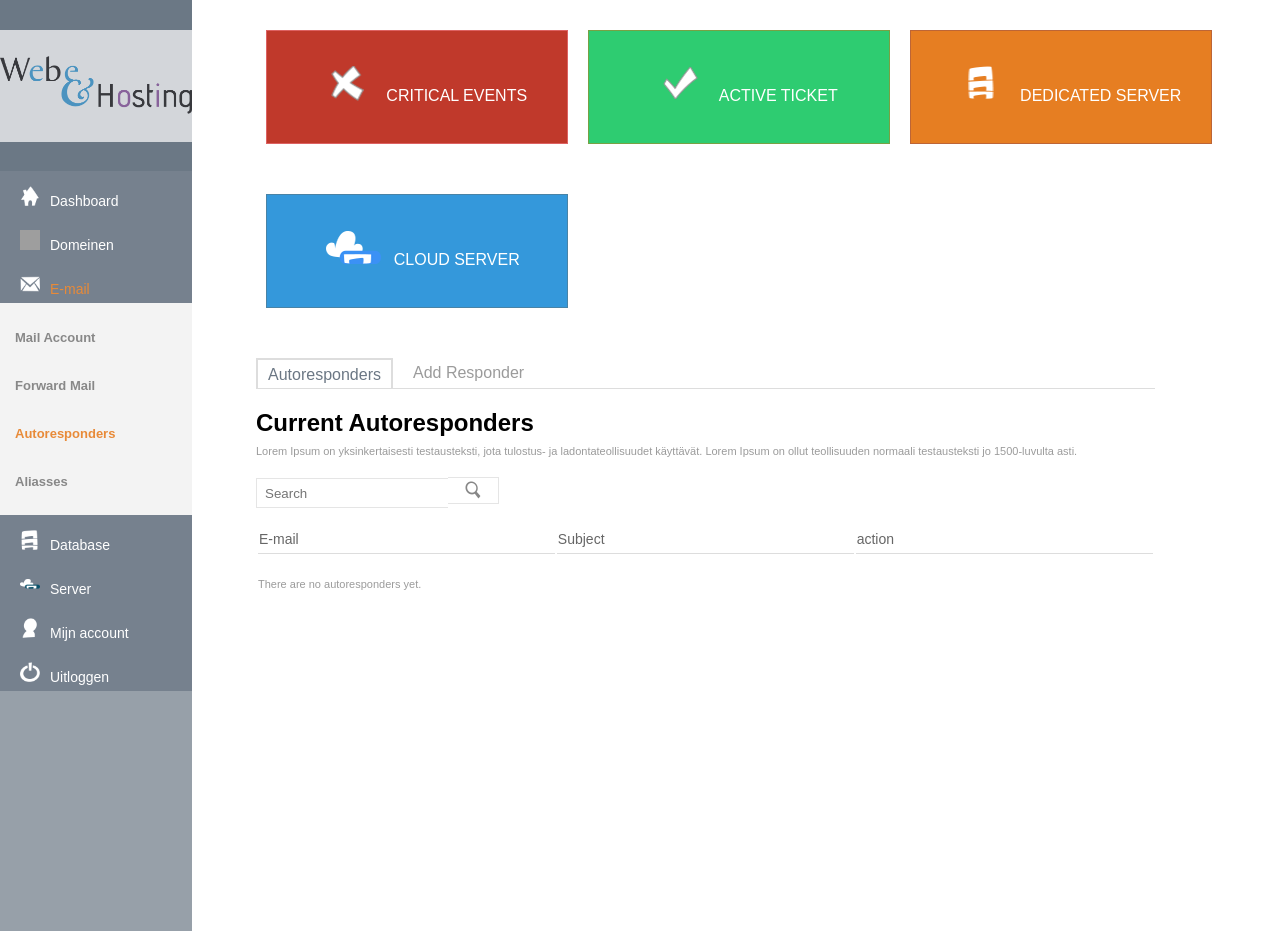
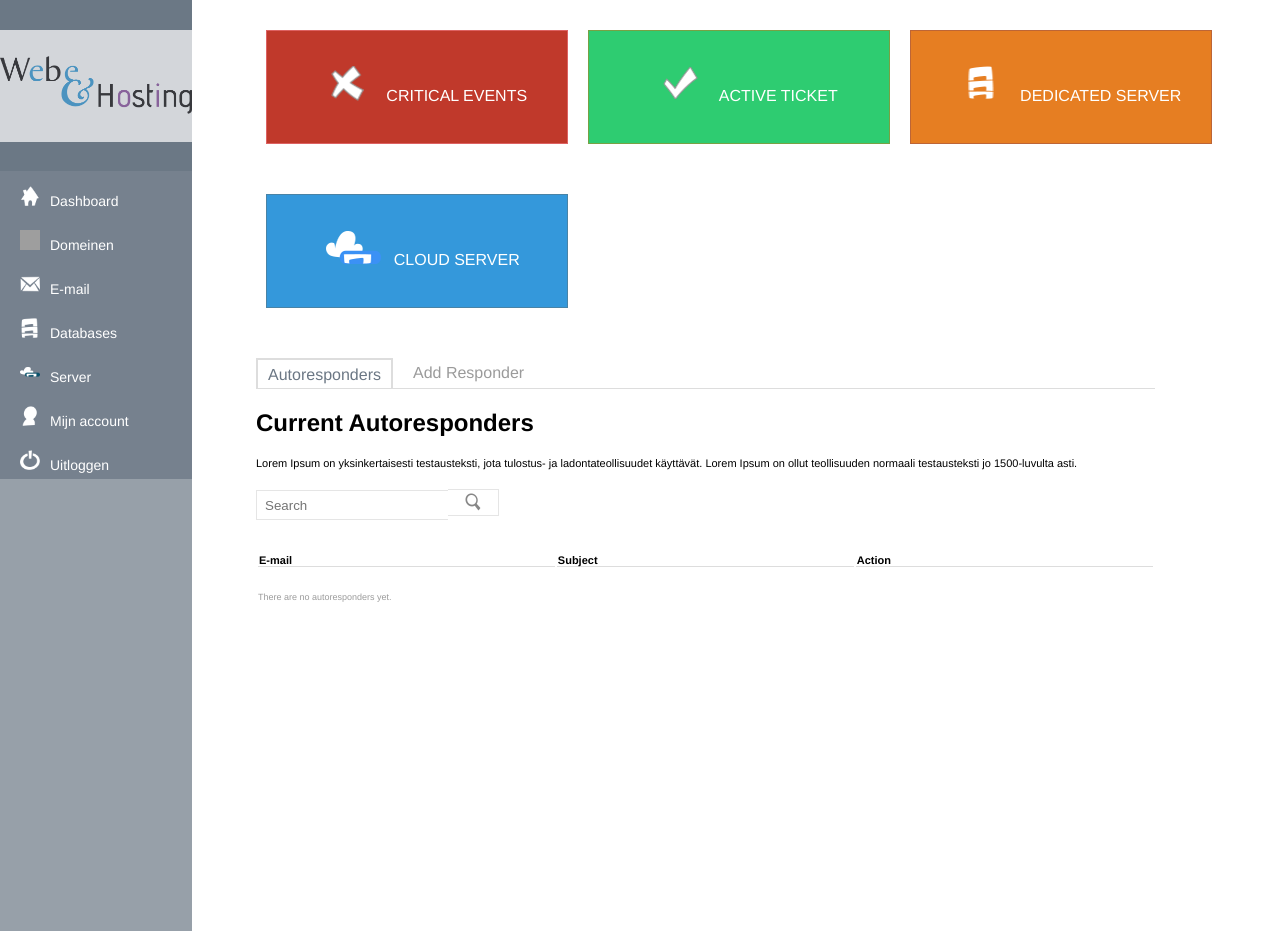
Before and after one commit to dzirg44/WebeHosting, a PHP site: page /pages/autoresponders.html in a window 1280 px wide. Shown: the top 931 px of the page. Run offline with PHP 8.4, Linux system fonts and the light colour scheme; grey boxes are pictures that could not be loaded.

Commit message:
little change

```diff
--- a/css/layout.css
+++ b/css/layout.css
@@ -4,7 +4,7 @@ body {
     height: 100%;
     margin: 0;
     background: #fff;
-    font-family: sans-serif;
+    font-family: 'helvetica';
 }
 
 .left {
@@ -19,10 +19,25 @@ body {
     text-align: right;
 }
 
+.negen {
+    font-size: 9px;
+    margin-top: -12px;
+    color: #9B9B9B;
+}
+
 .elf {
     font-size: 11px;
-    margin-top: -12px;
-    color: #9B9B9B;
+    color: #000;
+}
+
+.elf-table {
+    font-size: 11px;
+    color: #000;
+    margin-bottom: -1px;
+}
+
+h2 {
+    font-size: 24px;
 }
 
 h3 {
@@ -31,11 +46,15 @@ h3 {
     margin: 0;
     margin-top: 20px;
     padding-bottom: 5px;
-    font-size: 14px;
+    font-size: 12px;
 }
 
 .subtext {
-    font-size: 12px;
+    font-size: 11px;
+}
+
+a {
+    color: #fff;
 }
 
 
@@ -156,10 +175,6 @@ a {
     width: 20px;
     padding-top: 15px;
     padding-left: 20px;
-}
-
-.active {
-    color: #E88A38;
 }
 
 .menu-text {
@@ -565,18 +580,15 @@ div.aanbieding {
     width: 100%;
     height: 30px;
     margin-bottom: 20px;
-}
-
-.inputt {
-    height: 150px;
-    width: 100%;
+    font-size: 10px;
 }
 
 select {
     width: 100%;
-    height: 30px;
+    height: 30px !important;
     margin-bottom: 20px;
     margin-top: -20px;
+    font-size: 10px;
 }
 
 .auto {
@@ -635,6 +647,7 @@ tr {
     outline: 0;
     padding: .4em 0 .4em .6em;
     width: 183px;
+    margin-bottom: 20px;
 }
 
 #button-holder {
@@ -660,4 +673,19 @@ tr {
 
 textarea {
     padding: 10px;
+    border: 1px solid #CCCCCC;
+    height: 150px;
+    width: 100%;
 }
+
+.background-grey {
+    background: #EFEFEF;
+    height: 30px;
+    border: none;
+}
+
+.background-white {
+    background: #fff;
+    height: 30px;
+    border: none;
+}
--- a/index.html
+++ b/index.html
@@ -18,7 +18,7 @@
                 <img src="images/WeBeHosting.png" class="logo">
             </li>
             <li class='kop'>
-                <a href='#' class="active"><img src="images/home.jpg" class="nav-img"><span class="hidden-xs menu-text">Dashboard</span>
+                <a href='#'><img src="images/home.jpg" class="nav-img"><span class="hidden-xs menu-text">Dashboard</span>
                 </a>
             </li>
             <li class='kop'>
--- a/js/script.js
+++ b/js/script.js
@@ -1,8 +1,6 @@
 (function ($) {
     $(document).ready(function () {
         $('#cssmenu > ul > li > a').click(function () {
-            $('#cssmenu li').removeClass('active');
-            $(this).closest('li').addClass('active');
             var checkElement = $(this).next();
             if ((checkElement.is('ul')) && (checkElement.is(':visible'))) {
                 $(this).closest('li').removeClass('active');
@@ -12,11 +10,6 @@
                 $('#cssmenu ul ul:visible').slideUp('normal');
                 checkElement.slideDown('normal');
             }
-            if ($(this).closest('li').find('ul').children().length == 0) {
-                return true;
-            } else {
-                return false;
-            }
         });
     });
 })(jQuery);
--- a/pages/autoresponders.html
+++ b/pages/autoresponders.html
@@ -37,15 +37,16 @@
                 <a href='#'><img src="../images/.jpg" class="nav-img"><span class="hidden-xs menu-text">Domeinen</span></a>
             </li>
             <li class='kop'>
-                <a href='#' class="active"><img src="../images/mail.png" class="nav-img"><span class="hidden-xs menu-text">E-mail</span></a>
+                <a href='#'><img src="../images/mail.png" class="nav-img"><span class="hidden-xs menu-text">E-mail</span></a>
+                <ul>
+                    <li><a href='#' class="subkop">Mail Account</a></li>
+                    <li><a href='#' class="subkop">Forward Mail</a></li>
+                    <li><a href='#' class="subkop">Autoresponders</a></li>
+                    <li><a href='#' class="subkop">Aliasses</a></li>
+                </ul>
             </li>
-            <li class="subkop1" style="padding-top: 20px; padding-bottom: 10px; padding-left: 15px;"><a href='#' class="subkop" style="font-size: 13px; font-weight: bold; ">Mail Account</a></li>
-            <li class="subkop1" style="padding-top: 10px; padding-bottom: 10px; padding-left: 15px;"><a href='#' class="subkop" style="font-size: 13px; font-weight: bold; ">Forward Mail</a></li>
-            <li class="subkop1" style="padding-top: 10px; padding-bottom: 10px; padding-left: 15px;"><a href='autoresponders.html' class="active" style="font-size: 13px; font-weight: bold; ">Autoresponders</a></li>
-            <li class="subkop1" style="padding-top: 10px; padding-bottom: 20px; padding-left: 15px;"><a href='#' class="subkop" style="font-size: 13px; font-weight: bold; ">Aliasses</a></li>
-
             <li class='kop'>
-                <a href='#'><img src="../images/dedicated.png" class="nav-img"><span class="hidden-xs menu-text">Database</span></a>
+                <a href='#'><img src="../images/dedicated.png" class="nav-img"><span class="hidden-xs menu-text">Databases</span></a>
             </li>
             <li class='kop'>
                 <a href='#'><img src="../images/cloud.jpg" class="nav-img"><span class="hidden-xs menu-text">Server</span></a>
@@ -90,14 +91,17 @@
                     <table class="auto">
                         <tr>
                             <th class="th">
-                                <h3>E-mail</h3></th>
+                                <p class="elf-table">E-mail</p>
+                            </th>
                             <th class="th">
-                                <h3>Subject</h3></th>
+                                <p class="elf-table">Subject</p>
+                            </th>
                             <th class="th">
-                                <h3>action</h3></th>
+                                <p class="elf-table">Action</p>
+                            </th>
                         </tr>
                         <tr>
-                            <td class="elf padding-elf">There are no autoresponders yet.</td>
+                            <td class="negen padding-elf">There are no autoresponders yet.</td>
                             <td></td>
                             <td></td>
                         </tr>
@@ -107,19 +111,19 @@
                 <div id="tab-2" class="tab-content">
                     <div class="div">
                         <h3>Character</h3>
-                        <select>
+                        <select class="background-grey">
                             <option value="">UTF-8</option>
                         </select>
-                        <p class="elf">je fiktívny text, používaný pri návrhu tlačovín a typografie. Lorem </p>
+                        <p class="negen">je fiktívny text, používaný pri návrhu tlačovín a typografie. Lorem </p>
                         <h3>Interval</h3>
-                        <select>
+                        <select class="background-white">
                             <option value="">Hours</option>
                         </select>
-                        <p class="elf">je fiktívny text, používaný pri návrhu tlačovín a typografie. Lorem </p>
+                        <p class="negen">je fiktívny text, používaný pri návrhu tlačovín a typografie. Lorem </p>
                         <h3>E-mail</h3>
                         <input type="email" name="email" placeholder="Email@example.com" class="input">
                         <h3>Domein</h3>
-                        <select>
+                        <select class="background-grey">
                             <option value="">Nildomain</option>
                         </select>
                         <h3>From</h3>
@@ -129,7 +133,7 @@
                     </div>
                     <div class="div" style="position: absolute;">
                         <h3>Body</h3>
-                        <textarea type="text" name="subject" placeholder="Type hier u notitie" class="inputt"></textarea>
+                        <textarea type="text" name="subject" placeholder="Type hier u notitie"></textarea>
                         <h3>Start</h3>
                         <form action="" class="subtext">
                             <input type="radio" name="" value="" checked> Immidiatly
```
